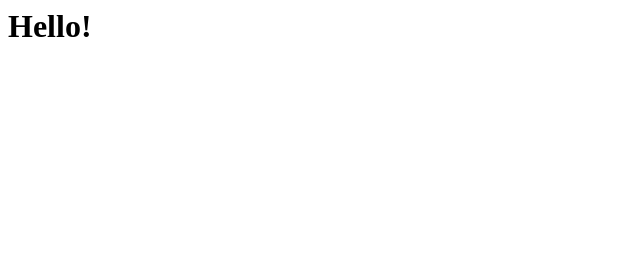
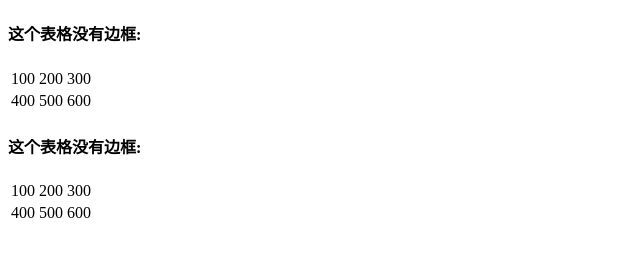
Before and after one commit to taostu/taostu, a plain HTML site: page index.html in a window 1280 px wide. Shown: the whole page, without its empty margins (0-640 px from the left). Drawn offline with Linux system fonts and the light colour scheme.

Commit message:
second try

```diff
--- a/index.html
+++ b/index.html
@@ -1 +1,38 @@
-<h1>Hello!</h1>
+<!DOCTYPE html>
+<html>
+<head>
+<meta charset="utf-8">
+<title>菜鸟教程(runoob.com)</title>
+</head>
+<body>
+
+<h4>这个表格没有边框:</h4>
+<table>
+<tr>
+  <td>100</td>
+  <td>200</td>
+  <td>300</td>
+</tr>
+<tr>
+  <td>400</td>
+  <td>500</td>
+  <td>600</td>
+</tr>
+</table>
+
+<h4>这个表格没有边框:</h4>
+<table border="0">
+<tr>
+  <td>100</td>
+  <td>200</td>
+  <td>300</td>
+</tr>
+<tr>
+  <td>400</td>
+  <td>500</td>
+  <td>600</td>
+</tr>
+</table>
+
+</body>
+</html>
```
